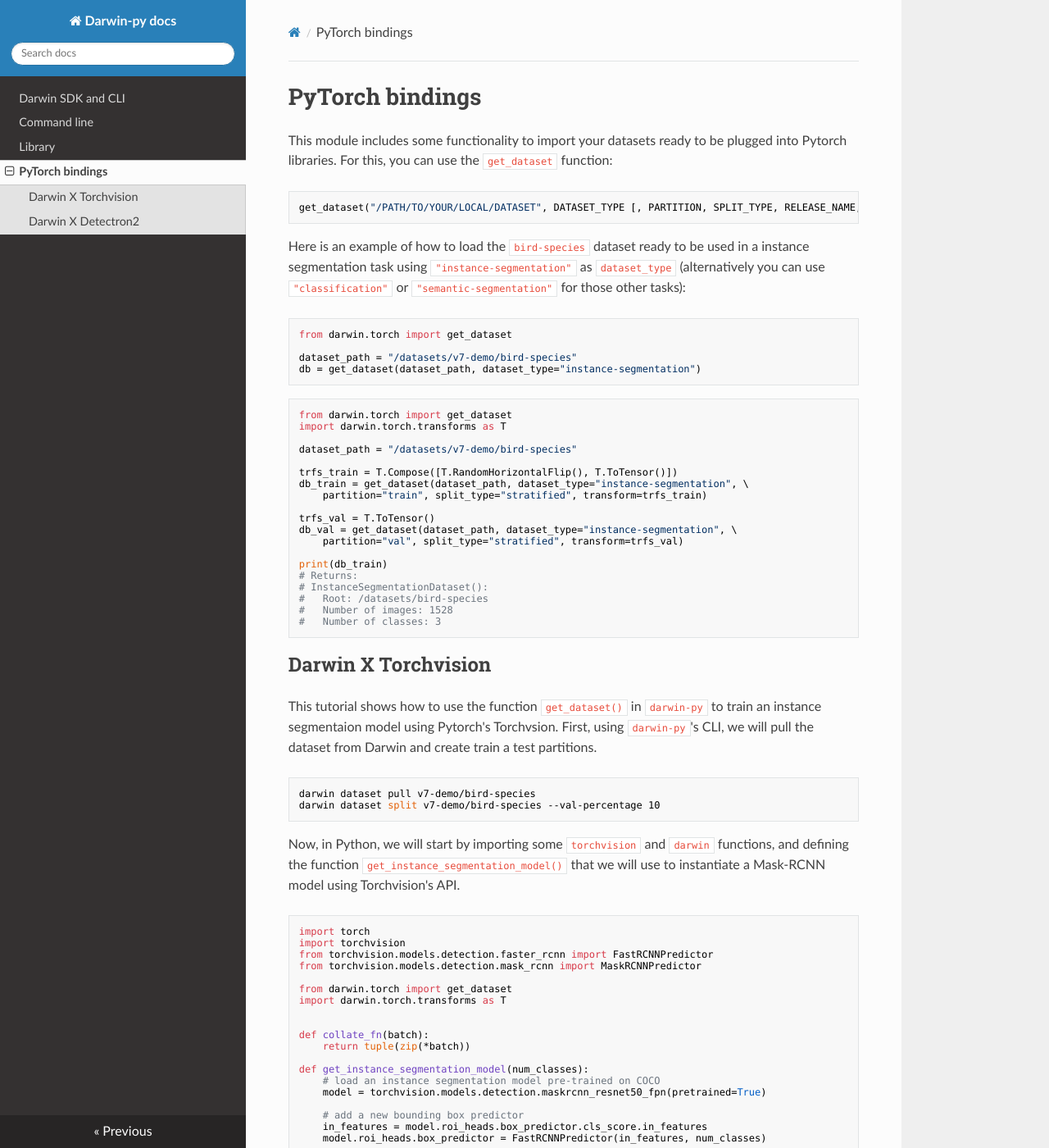
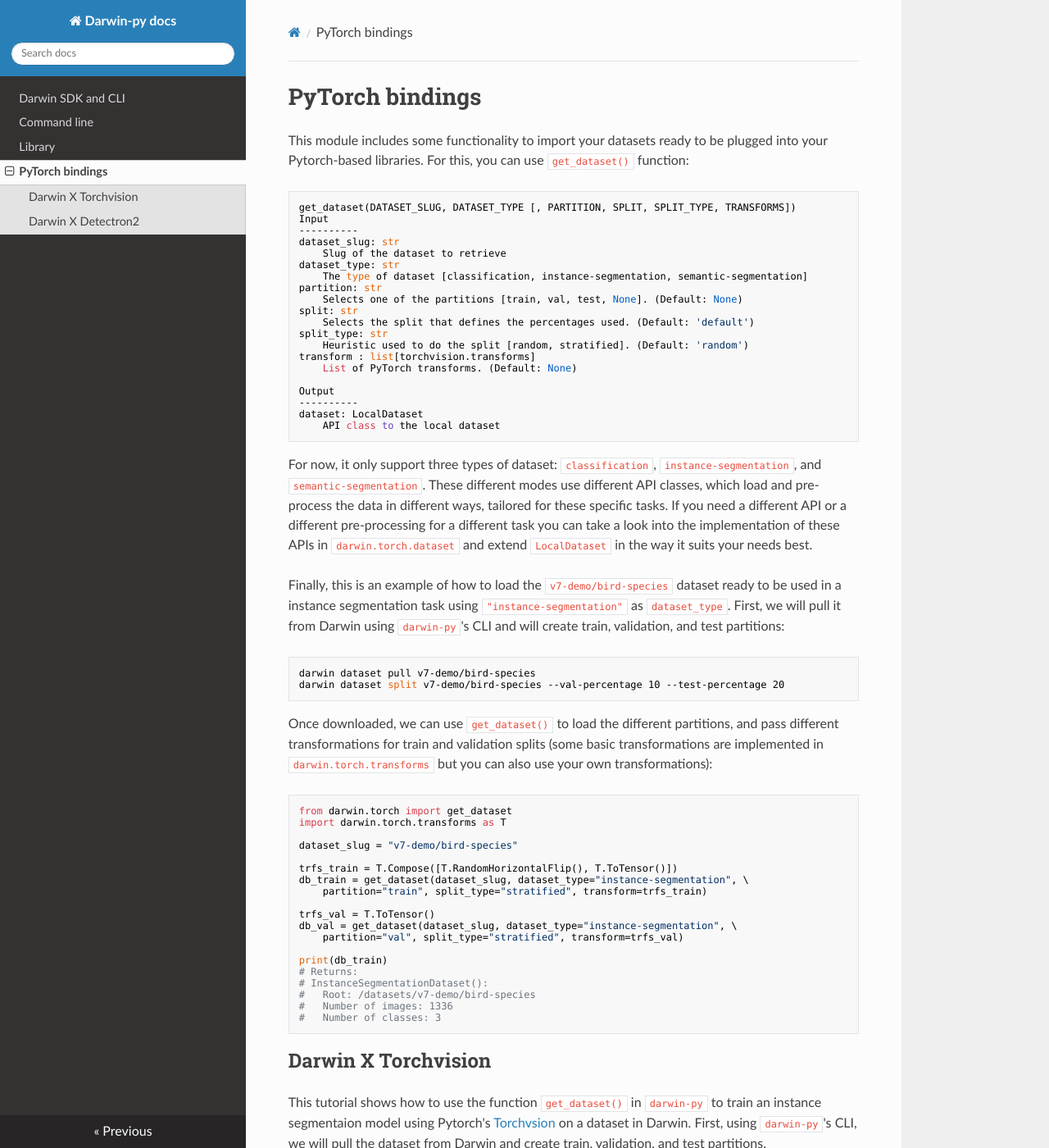
Before and after one commit to v7labs/darwin-py, an MkDocs documentation site: the page built from docs/torch.md, in a window 1280 px wide and 1400 px high. Shown: the whole window at 82% size. Built offline with MkDocs 1.6.1, drawn with Linux system fonts in a browser that asks for light colours; nearby versions of some CDN libraries; a script that is not in the unit is left out; some of the changed text lies outside the part shown.

Commit message:
update readme

````diff
--- a/docs/torch.md
+++ b/docs/torch.md
@@ -1,54 +1,74 @@
 # PyTorch bindings
 
-This module includes some functionality to import your datasets ready to be plugged into Pytorch libraries. For this, you can use the `get_dataset` function:
+This module includes some functionality to import your datasets ready to be plugged into your Pytorch-based libraries. For this, you can use `get_dataset()` function:
 
 ```python
-get_dataset("/PATH/TO/YOUR/LOCAL/DATASET", DATASET_TYPE [, PARTITION, SPLIT_TYPE, RELEASE_NAME, TRANSFORMS])
+get_dataset(DATASET_SLUG, DATASET_TYPE [, PARTITION, SPLIT, SPLIT_TYPE, TRANSFORMS])
+Input
+----------
+dataset_slug: str
+	Slug of the dataset to retrieve
+dataset_type: str
+	The type of dataset [classification, instance-segmentation, semantic-segmentation]
+partition: str
+	Selects one of the partitions [train, val, test, None]. (Default: None)
+split: str
+	Selects the split that defines the percentages used. (Default: 'default')
+split_type: str
+	Heuristic used to do the split [random, stratified]. (Default: 'random')
+transform : list[torchvision.transforms]
+	List of PyTorch transforms. (Default: None)
+
+Output
+----------
+dataset: LocalDataset
+    API class to the local dataset
 ```
 
-Here is an example of how to load the `bird-species` dataset ready to be used in a instance segmentation task using `"instance-segmentation"` as `dataset_type` (alternatively you can use `"classification"` or `"semantic-segmentation"` for those other tasks):
+For now, it only support three types of dataset: `classification`, `instance-segmentation`, and `semantic-segmentation`. These different modes use different API classes, which load and pre-process the data in different ways, tailored for these specific tasks. If you need a different API or a different pre-processing for a different task you can take a look into the implementation of these APIs in `darwin.torch.dataset` and extend `LocalDataset` in the way it suits your needs best.
 
-```python
-from darwin.torch import get_dataset
+Finally, this is an example of how to load the `v7-demo/bird-species` dataset ready to be used in a instance segmentation task using `"instance-segmentation"` as `dataset_type`. First, we will pull it from Darwin using `darwin-py`'s CLI and will create train, validation, and test partitions:
 
-dataset_path = "/datasets/v7-demo/bird-species"
-db = get_dataset(dataset_path, dataset_type="instance-segmentation")
+```bash
+darwin dataset pull v7-demo/bird-species
+darwin dataset split v7-demo/bird-species --val-percentage 10 --test-percentage 20
 ```
 
+Once downloaded, we can use `get_dataset()` to load the different partitions, and pass different transformations for train and validation splits (some basic transformations are implemented in `darwin.torch.transforms` but you can also use your own transformations):
 
 ```python
 from darwin.torch import get_dataset
 import darwin.torch.transforms as T
 
-dataset_path = "/datasets/v7-demo/bird-species"
+dataset_slug = "v7-demo/bird-species"
 
 trfs_train = T.Compose([T.RandomHorizontalFlip(), T.ToTensor()])
-db_train = get_dataset(dataset_path, dataset_type="instance-segmentation", \
+db_train = get_dataset(dataset_slug, dataset_type="instance-segmentation", \
     partition="train", split_type="stratified", transform=trfs_train)
 
 trfs_val = T.ToTensor()
-db_val = get_dataset(dataset_path, dataset_type="instance-segmentation", \
+db_val = get_dataset(dataset_slug, dataset_type="instance-segmentation", \
     partition="val", split_type="stratified", transform=trfs_val)
 
 print(db_train)
 # Returns:
 # InstanceSegmentationDataset():
-#   Root: /datasets/bird-species
-#   Number of images: 1528
+#   Root: /datasets/v7-demo/bird-species
+#   Number of images: 1336
 #   Number of classes: 3
 ```
 
 
 ## Darwin X Torchvision
 
-This tutorial shows how to use the function `get_dataset()` in `darwin-py` to train an instance segmentaion model using Pytorch's Torchvsion. First, using `darwin-py`'s CLI, we will pull the dataset from Darwin and create train a test partitions.
+This tutorial shows how to use the function `get_dataset()` in `darwin-py` to train an instance segmentaion model using Pytorch's [Torchvsion](https://github.com/pytorch/vision) on a dataset in Darwin. First, using `darwin-py`'s CLI, we will pull the dataset from Darwin and create train, validation, and test partitions.
 
 ```bash
 darwin dataset pull v7-demo/bird-species
-darwin dataset split v7-demo/bird-species --val-percentage 10
+darwin dataset split v7-demo/bird-species --val-percentage 10 --test-percentage 20
 ```
 
-Now, in Python, we will start by importing some `torchvision` and `darwin` functions, and defining the function `get_instance_segmentation_model()` that we will use to instantiate a Mask-RCNN model using Torchvision's API.
+Now, in Python, we will start by importing some `torchvision` and `darwin` functions, and by defining the function `get_instance_segmentation_model()` that we will use to instantiate a [Mask-RCNN](https://arxiv.org/abs/1703.06870) model using Torchvision's API.
 
 ```python
 import torch
@@ -80,16 +100,16 @@ def get_instance_segmentation_model(num_classes):
     return model
 ```
 
-Then we will load the dataset using `darwin-py`'s `get_dataset()` function, specifying the path to the dataset, the dataset type (in this case we need an `instance-segmentation` dataset), and the `train` partition. The dataset that we get back can be used directly into Pytorch's standard DataLoader.
+Then, we will load the dataset using `darwin-py`'s `get_dataset()` function, specifying the path to the dataset, the dataset type (in this case we need an `instance-segmentation` dataset), and the `train` partition. The dataset that we get back can be used directly into Pytorch's standard DataLoader.
 
 ```python
 trfs_train = T.Compose([T.RandomHorizontalFlip(), T.ToTensor()])
-dataset = get_dataset("/datasets/v7-demo/bird-species", dataset_type="instance-segmentation",
+dataset = get_dataset("v7-demo/bird-species", dataset_type="instance-segmentation",
                       partition="train", split_type="stratified", transform=trfs_train)
 data_loader = torch.utils.data.DataLoader(dataset, batch_size=2, shuffle=True, num_workers=4, collate_fn=collate_fn)
 ```
 
-Now we instantiate the instance segmentation model and define the optimizer and the learning rate scheduler.
+Next, we instantiate the instance segmentation model and define the optimizer and the learning rate scheduler.
 
 ```python
 device = torch.device('cuda') if torch.cuda.is_available() else torch.device('cpu')
@@ -106,7 +126,7 @@ optimizer = torch.optim.SGD(params, lr=0.005, momentum=0.9, weight_decay=0.0005)
 lr_scheduler = torch.optim.lr_scheduler.StepLR(optimizer, step_size=3, gamma=0.1)
 ```
 
-And finally we define our training loop and train the model for 10 full epochs.
+And finally, we define our training loop and train the model for 10 full epochs.
 
 ```python
 # let's train it for 10 epochs
@@ -134,37 +154,41 @@ for epoch in range(10):
 
 ## Darwin X Detectron2
 
-This tutorial shows how to train Detectron2 models in your Darwin datasets. If you do not have Detectron2 installed yet, follow this installation instructions.
+This tutorial shows how to train [Detectron2](https://github.com/facebookresearch/detectron2) models in your Darwin datasets. If you do not have Detectron2 installed yet, follow these [installation instructions](https://github.com/facebookresearch/detectron2/blob/master/INSTALL.md).
 
-Detectron2 organizes the datasets that can be used for training in a `DatasetCatalog`, so the only thing we will need to do is to register our Darwin dataset in this catalog. For this, `darwin-py` provides thes `detectron2_register_dataset`, which takes the following parameters:
+Detectron2 organizes the datasets in `DatasetCatalog`, so the only thing we will need to do is to register our Darwin dataset in this catalog. For this, `darwin-py` provides thes `detectron2_register_dataset`, which takes the following parameters:
 
 ```
-def detectron2_register_dataset(dataset_path, [partition, split, split_type, release_name, evaluator_type: Optional[str] = None])
-    Input
-    ----------
-    dataset_path: Path, str
-        Path to the location of the dataset on the file system
-    partition: str
-        Selects one of the partitions [train, val, test]. If None loads the whole dataset. (default: None)
-    split
-        Selects the split that defines the percetages used (use 'default' to select the default split)
-    split_type: str
-        Heuristic used to do the split [random, stratified] (default: stratified)
-    release_name: str
-        Version of the dataset (default: None)
-    evaluator_type: str
-        Evaluator to be used in the val and test sets (default: None)
-    """
+detectron2_register_dataset(dataset_slug [, partition, split, split_type, release_name, evaluator_type])
+Input
+----------
+dataset_slug: Path, str
+    Slug of the dataset you want to register
+partition: str
+    Selects one of the partitions [train, val, test]. If None, loads the whole dataset. (default: None)
+split
+    Selects the split that defines the percetages used (use 'default' to select the default split)
+split_type: str
+    Heuristic used to do the split [random, stratified] (default: stratified)
+release_name: str
+    Version of the dataset. If None, takes the latest (default: None)
+evaluator_type: str
+    Evaluator to be used in the val and test sets (default: None)
 
-	Output
-    ----------
-	catalog_name: str
-		Name used to register this dataset partition in DatasetCatalog
+Output
+----------
+catalog_name: str
+    Name used to register this dataset partition in DatasetCatalog
 ```
 
-Here's an example of how to use this function to register a Darwin dataset, and train an instance segmentation model on it. Remember to pull and split the dataset from Darwin before continuing.
+Here's an example of how to use this function to register a Darwin dataset, and train an instance segmentation model on it. First, and as we did before, we will start by pulling the dataset from Darwin and splitting it into train and validation from the command line:
 
-First, we will start by importing some `detectron2` utils and registering the Darwin dataset in `/datasets/v7-demo/bird-species` into Detectron2's catalog:
+```bash
+darwin dataset pull v7-demo/bird-species
+darwin dataset split v7-demo/bird-species --val-percentage 10
+```
+
+Now in Python, we will import some `detectron2` utils and we will register the Darwin dataset into Detectron2's catalog.
 
 ```python
 import os
@@ -179,15 +203,14 @@ from darwin.torch.utils import detectron2_register_dataset
 
 
 # Register both training and validation sets
-dataset_path = '/datasets/v7-demo/bird-species'
-dataset_train = detectron2_register_dataset(dataset_path, partition='train', split_type='stratified')
-dataset_val = detectron2_register_dataset(dataset_path, partition='val', split_type='stratified')
+dataset_slug = 'v7-demo/bird-species'
+dataset_train = detectron2_register_dataset(dataset_slug, partition='train', split_type='stratified')
+dataset_val = detectron2_register_dataset(dataset_slug, partition='val', split_type='stratified')
 ```
 
-Next, we will set up the model and the training configuration, and launch the training:
+Next, we will set up the model and the training configuration, and launch the training.
 
 ```python
-
 # Set up training configuration and train the model
 cfg = get_cfg()
 cfg.merge_from_file(model_zoo.get_config_file("COCO-InstanceSegmentation/mask_rcnn_R_50_FPN_3x.yaml"))
@@ -208,7 +231,7 @@ setup_logger()
 trainer.train()
 ```
 
-Finally, we will evaluate the model using the built-in COCO evaluator:
+Finally, we will evaluate the model using the built-in COCO evaluator.
 
 ```python
 # Evaluate the model
````
Also changed, not shown: 1 other file.
